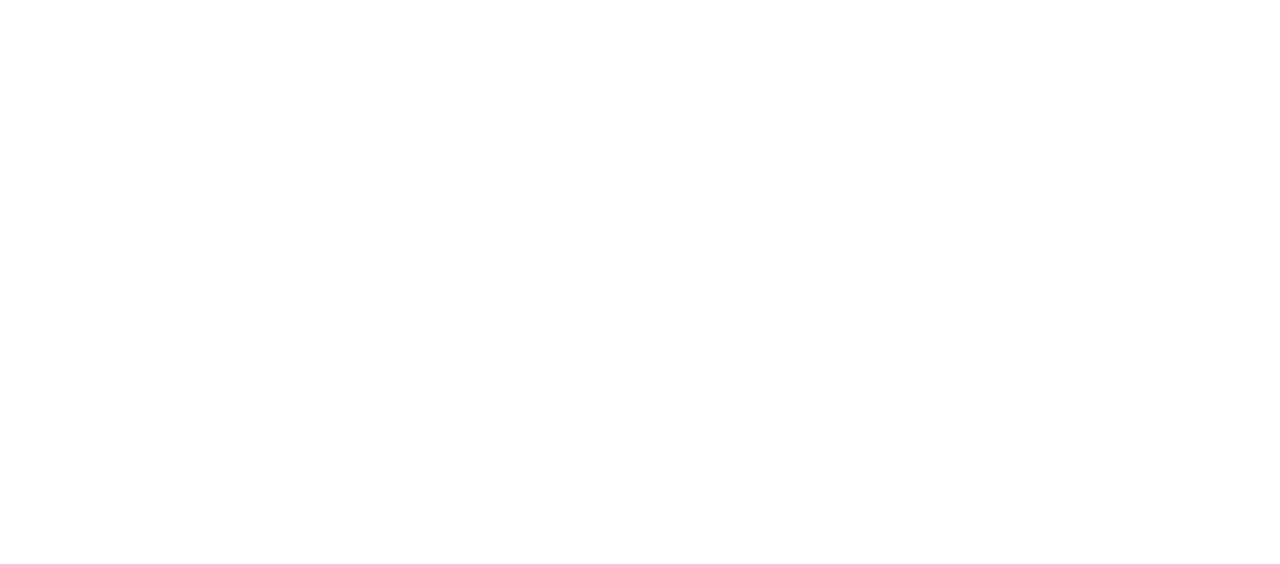
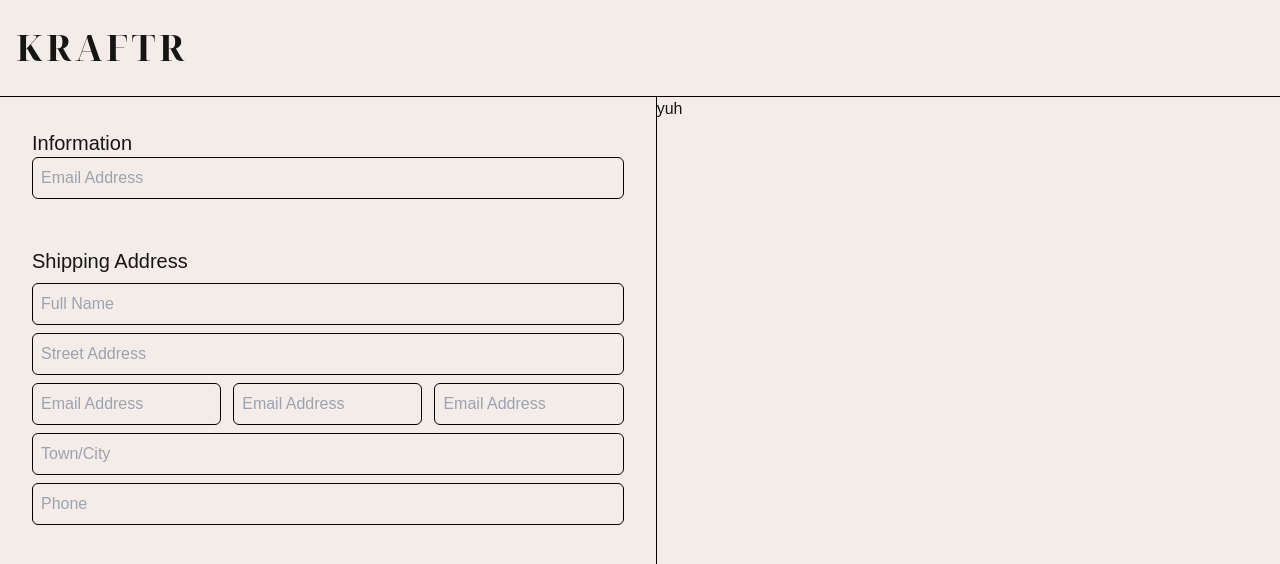
Before and after one commit to kraftrlyfstyle/Kraftr-Website, a React (Vite) app: page /checkout in a window 1280 px wide. Before the commit this address had no page. Shown: the top 564 px of the page. Built offline with nearby package versions, Linux system fonts and the light colour scheme; sample sign-in values are in the browser's storage.

Commit message:
changed a lot of things

```diff
--- a/src/Routes.jsx
+++ b/src/Routes.jsx
@@ -6,6 +6,7 @@ import Products from './pages/Products';
 import Product from './pages/Product';
 import Cart from './pages/Cart';
 import Profile from './pages/Profile';
+import Checkout from './pages/Checkout';
 
 const SiteRoutes = () => {
   return (
@@ -17,6 +18,7 @@ const SiteRoutes = () => {
         <Route path='/product/shoe/:id' element={<Product/>} />
         <Route path='/profile' element={<Profile/>} />
         <Route path='/cart' element={<Cart/>} />
+        <Route path='/checkout' element={<Checkout/>} />
       </Routes>
     </BrowserRouter>
   )
--- a/src/index.css
+++ b/src/index.css
@@ -22,6 +22,10 @@
   font-family: 'Josefin Sans', sans-serif;
 }
 
+.logo-text {
+  font-family: 'Noto Serif Display', serif;
+}
+
 html {
   color: var(--text);
 }
--- a/src/pages/Cart.jsx
+++ b/src/pages/Cart.jsx
@@ -1,5 +1,7 @@
 import { useEffect, useState } from "react"
 import { deleteCart, getCart, getImageUrl } from "../db";
+
+import { Link } from 'react-router-dom';
 
 function Cart() {
   const [token, setToken] = useState("")
@@ -28,7 +30,9 @@ function Cart() {
     }
     setLoading(false)
 
-    setCart(res[1].cart.cart);
+    console.log(res[1].cart)
+
+    setCart(res[1].cart.cart_items);
   }
 
   useEffect(() => {
@@ -41,19 +45,44 @@ function Cart() {
   }, []);
 
   return (
-    <div className='h-[100dvh] w-screen flex text'>
+    <div className='h-[100vh] w-screen flex text bg-[#F4ECE9]'>
       {
         loading? (<div>Loading</div>) : error? (<div>Error Occurred</div>): (
-          <div>
+          <div className="flex flex-col h-full w-full">
+            <section className='flex flex-row items-center justify-between py-7 font-bold border-b-[1px] border-black bg-[#F4ECE9] px-4'>
+              <div className='tracking-widest'>
+                <Link to={"/"} className="text-4xl tracking-widest font-bold logo-text">KRAFTR</Link>
+              </div>
+              {/* <div className='order-last text-lg mr-16'>
+                <Link to={"/cart"}>
+                  <MdShoppingCart size={35}/>
+                </Link>
+              </div> */}
+            </section>
+
+            <section id="Body" className="flex flex-row h-full overflow-hidden">
+              <div id="Left" className="flex-1 border-r-[1px] h-full border-black overflow-y-scroll">
                 {
                   cart.map((item)=>{
                     return (
-                  <div key={item.id} className="flex flex-row shadow-md w-full rounded-xl p-4">
-                    <img src={getImageUrl(item.cover_image)} alt="" className="h-32 rounded-xl mr-4"/>
-                    <div className="flex flex-col justify-between">
-                      <p className="text-xl">Kraftr {item.name}</p>
-                      <p className="text-md">{item.description}</p>
-                      <p className="text-md">{item.price} /-</p>
+                      <div key={item.id} className="flex flex-row items-center border-b-[1px] border-black w-full p-4">
+                        <div className="h-32 w-64 flex items-center justify-center">
+                          <img src={getImageUrl(item.product.cover_image)} alt="" className="h-32  rounded-xl mr-4"/>
+                        </div>
+
+                        <div className="flex-1 flex flex-col justify-between">
+                          <p className="text-xl font-bold">Kraftr {item.product.name}</p>
+
+                          <p className="text-md mb-2">{item.product.description}</p>
+
+                          <p className="text-md">₹ {item.product.price}</p>
+
+                          <div id="quantity button" className="flex flex-row w-fit border-[1px] border-black rounded-xl">
+                            <div className="px-1 cursor-pointer text-lg">-</div>
+                            <div className="px-1 text-lg border-x-[1px] border-black">{item.quantity}</div>
+                            <div className="px-1 cursor-pointer text-lg">+</div>
+                          </div>
+
                           <div className="flex flex-row mt-3">
                             <button onClick={()=>{handleDelete(item.id)}}>Remove from cart</button>
                           </div>
@@ -63,6 +92,28 @@ function Cart() {
                   })
                 }
               </div>
+
+              <div id="Right" className="w-60 flex flex-col justify-between m-4 sticky">
+                <div id="top">
+                  <p className="font-bold text-lg">Coupons</p>
+                  <div className="border-[1px] border-black flex flex-row justify-between">
+                    <input className="bg-transparent p-2 outline-none" type="text" />
+                    <button className="font-bold text-sm p-2">APPLY</button>
+                  </div>
+                </div>
+                <div id="bottom">
+                  <div className="">
+                    <p>Subtotal: </p>
+                    <p>Shipping: </p>
+                    <p>Cart Total: </p>
+                  </div>
+                  <Link to={"/checkout"} ><button className="font-bold text-sm mt-4 w-full border-[1px] border-black p-3 hover:bg-black hover:text-white transition-all">CHECKOUT</button></Link>
+                </div>
+
+              </div>
+
+            </section>
+          </div>
         )
       }
     </div>
--- /dev/null
+++ b/src/pages/Checkout.jsx
@@ -0,0 +1,62 @@
+import { useEffect, useState } from "react"
+import { Link } from "react-router-dom";
+
+// TODO Find out a shipping address library
+
+
+function Checkout() {
+  const [token, setToken] = useState("")
+  const [loading, setLoading] = useState(false)
+  const [error, setError] = useState(false);
+
+  useEffect(() => {
+    let token = localStorage.getItem("token");
+    if (token == "" || token == null || token == undefined) {
+      window.location.replace("/");
+    }
+    setToken(token);
+  }, [])
+
+  return (
+  <div className="bg-[#F4ECE9] w-screen h-screen text">
+    {
+      loading? (<div>Loading</div>) : error? (<div>Error Occurred</div>): (
+        <div className="flex flex-col h-full w-full">
+            <section className='flex flex-row items-center justify-between py-7 font-bold border-b-[1px] border-black bg-[#F4ECE9] px-4'>
+              <div className='tracking-widest'>
+                <Link to={"/"} className="text-4xl tracking-widest font-bold logo-text">KRAFTR</Link>
+              </div>
+            </section>
+
+            <section id="Body" className="flex flex-row h-full">
+              <div id="Left" className="flex flex-col w-full border-r-[1px] h-full border-black p-8">
+                <p className="text-xl">Information</p>
+                <input placeholder="Email Address" className="bg-transparent p-2 outline-none border-[1px] border-black rounded-md " type="text" />
+
+                <p className="mt-12 text-xl">Shipping Address</p>
+                <input placeholder="Full Name" className="bg-transparent p-2 outline-none border-[1px] border-black my-2 rounded-md" type="text" />
+                <input placeholder="Street Address" className="bg-transparent p-2 outline-none border-[1px] border-black mb-2 rounded-md" type="text" />
+
+                <div className="flex flex-row justify-between mb-2">
+                  <input placeholder="Email Address" className="bg-transparent p-2 outline-none border-[1px] border-black rounded-md w-full mr-3" type="text" />
+                  <input placeholder="Email Address" className="bg-transparent p-2 outline-none border-[1px] border-black rounded-md w-full mr-3" type="text" />
+                  <input placeholder="Email Address" className="bg-transparent p-2 outline-none border-[1px] border-black rounded-md w-full" type="text" />
+                </div>
+
+                <input placeholder="Town/City" className="bg-transparent p-2 outline-none border-[1px] border-black mb-2 rounded-md" type="text" />
+                <input placeholder="Phone" className="bg-transparent p-2 outline-none border-[1px] border-black mb-2 rounded-md" type="text" />
+              </div>
+
+              <div id="Right" className="w-full">
+                yuh
+              </div>
+
+            </section>
+          </div>
+      )
+    }
+  </div>
+  )
+}
+
+export default Checkout
--- a/src/pages/Home.jsx
+++ b/src/pages/Home.jsx
@@ -3,7 +3,7 @@ import {motion, AnimatePresence, useInView} from 'framer-motion';
 import Footer from '../components/Footer';
 import { Link } from "react-router-dom"
 
-import { MdShoppingBag, MdOutlineArrowForward, MdMenu } from "react-icons/md";
+import { MdShoppingBag, MdMenu } from "react-icons/md";
 import landingPageVideo from '../assets/videos/landing-page-video.mp4';
 import shoe1 from '../assets/images/1.png';
 import shoe2 from '../assets/images/2.png';
@@ -14,8 +14,6 @@ import shoe5 from '../assets/images/5.png';
 import arrow from '../assets/images/Arrow.png';
 import bag1 from '../assets/images/bag-1.png';
 
-import ig from '../assets/images/ig.png';
-import linkedin from '../assets/images/linkedin.png';
 import { IoLogoInstagram, IoLogoLinkedin } from "react-icons/io5";
 
 function Home() {
@@ -94,7 +92,7 @@ function Home() {
 
       <motion.section
         id='Bag-1'
-        className='h-screen w-full bg-[#DAD5D1] grid grid-cols-4 grid-rows-6'>
+        className='h-screen w-full bg-[#DAD5D1] grid grid-cols-4 grid-rows-6 border-b-[1px] border-black'>
           <div className='col-span-2 border-r-[1px] border-b-[1px] border-black'>
           </div>
           <div className='col-span-1 border-r-[1px] border-b-[1px] border-black'>
@@ -136,10 +134,10 @@ function Home() {
 
       </motion.section>
 
-
+      <div className='bg-[#DAD5D1] py-12'>
         <motion.section
           id='Hero'
-        className='my-8 h-56 rounded-xl flex flex-col items-center justify-center text'
+          className='mb-8 h-56 rounded-xl flex flex-col items-center justify-center text '
           initial = {{ y: -80, opacity: 0 }}
           whileInView={{ y: 0, opacity: 1 }}
           viewport={{ amount: .1 }}
@@ -152,7 +150,7 @@ function Home() {
 
         <motion.section
           id='Shoes Gallery'
-        className='w-full m-auto my-12 h-96 rounded-xl flex flex-row items-center justify-center'
+          className='w-full m-auto mt-12 h-96 rounded-xl flex flex-row items-center justify-center'
           initial={{ scale: 0.8, opacity: 0 }}
           whileInView={{ scale: 1, opacity: 1 }}
           viewport={{ amount: .1 }}
@@ -175,6 +173,7 @@ function Home() {
             )})
           }
         </motion.section>
+      </div>
 
       <Footer></Footer>
     </>
--- a/src/pages/Products.jsx
+++ b/src/pages/Products.jsx
@@ -1,6 +1,6 @@
 import { useState, useEffect } from 'react';
-import { addCart, getProducts, getShoes } from '../db';
-import { motion, AnimatePresence } from 'framer-motion';
+import { addCart, getProducts } from '../db';
+import { motion } from 'framer-motion';
 import { Link } from 'react-router-dom';
 import Footer from '../components/Footer';
 import { MdShoppingCart, MdMenu } from "react-icons/md";
@@ -56,7 +56,9 @@ const Products = () => {
         <Link to={"/"} className="text-4xl tracking-widest font-bold">KRAFTR</Link>
       </div>
       <div className='order-last text-lg mr-16'>
-        <MdShoppingCart size={35}/>
+        <Link to={"/cart"}>
+          <MdShoppingCart size={35}/>
+        </Link>
       </div>
     </div>
 
```
Lines whose indentation alone changed are shown as unchanged.
